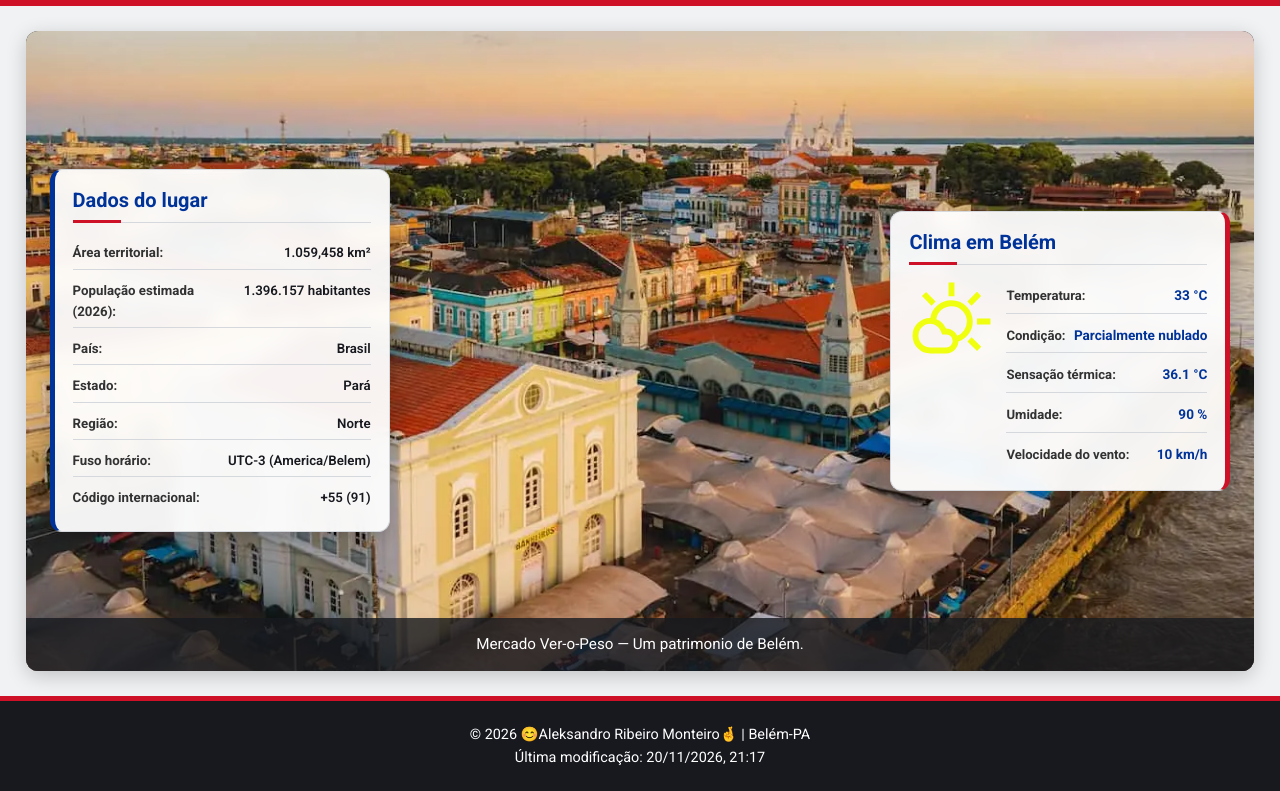
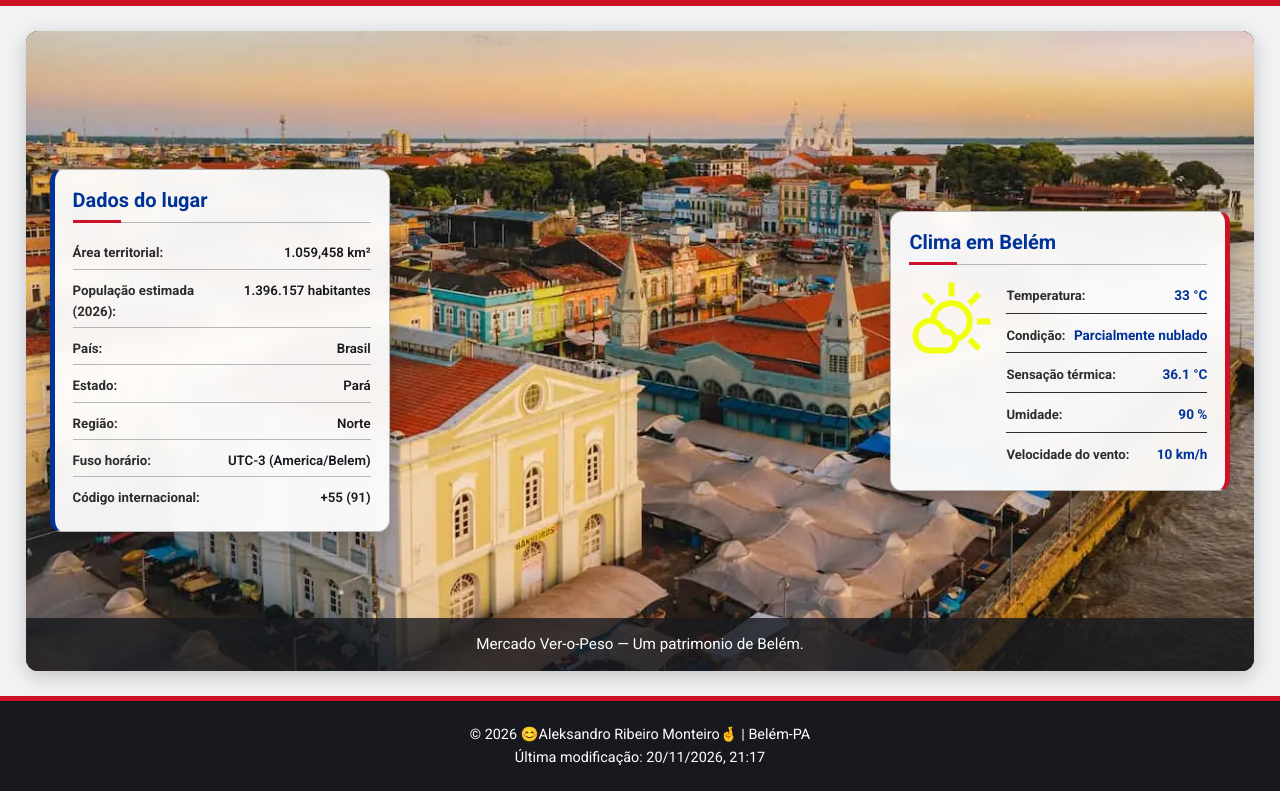
Before and after one commit to ribeiroaleksandro3110-debug/wdd131, a plain HTML site: page local.html in a window 1280 px wide. Shown: the part 97-888 px from the top of the page. Drawn offline with Linux system fonts and the light colour scheme.

Commit message:
contraste

```diff
--- a/estilos/local.css
+++ b/estilos/local.css
@@ -3,8 +3,8 @@
     --azul: #003399;
     --branco: #ffffff;
     --cinza-claro: #f1f2f4;
-    --cinza: #d5d8dd;
-    --cinza-escuro: #323233;
+    --cinza: #b5b6b8;
+    --cinza-escuro: #2d2d2e;
     --preto: #17191f;
     --sombra: 0 5px 20px rgba(0, 0, 0, 0.20);
     --borda-radius: 12px;
@@ -220,7 +220,7 @@ h2 {
     align-items: flex-start;
     gap: 8px;
     padding: 6px 0;
-    border-bottom: 1px solid var(--cinza);
+    border-bottom: 1px solid var(--cinza-escuro);
 }
 
 .weather-item:last-child {
```
